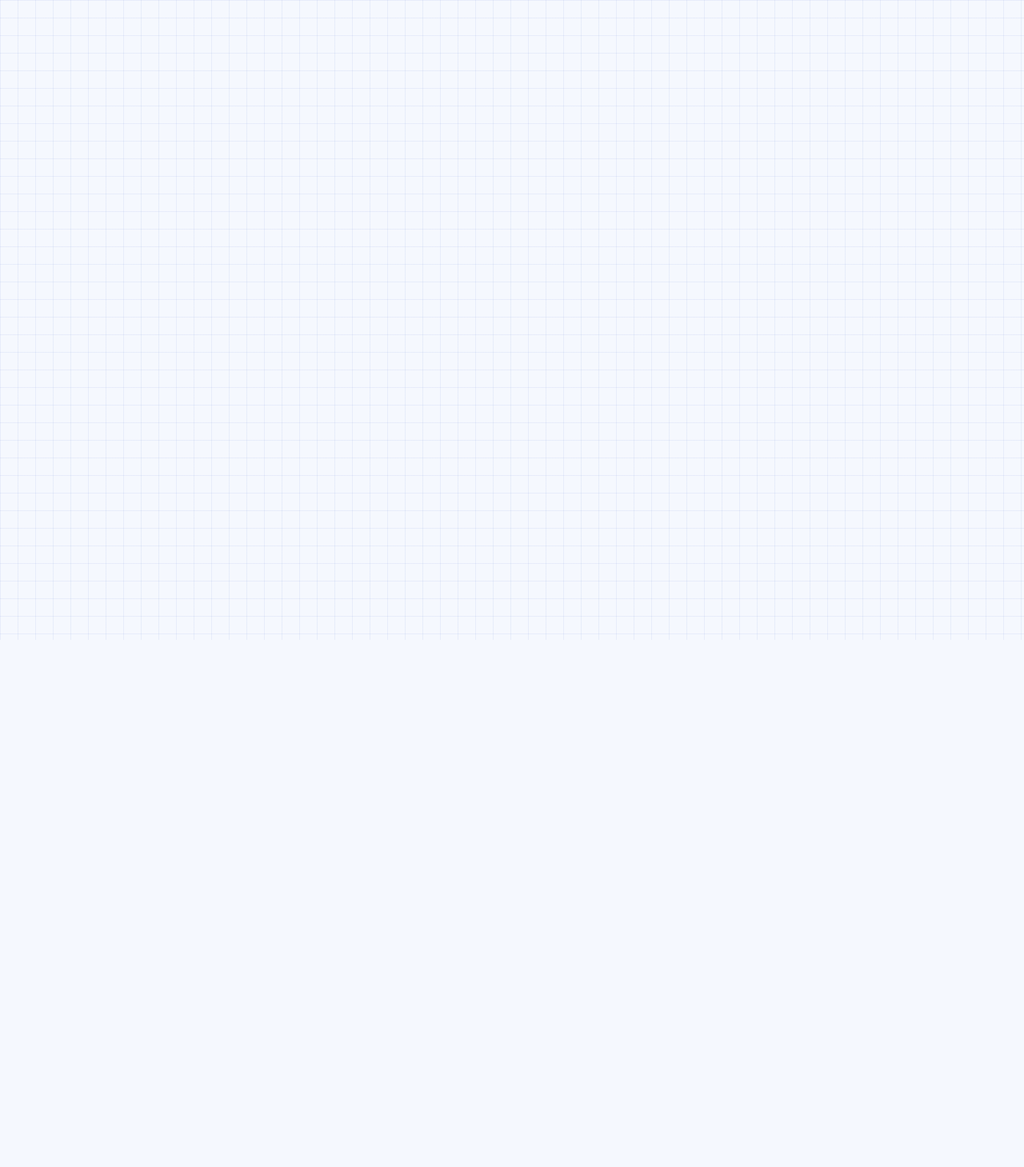
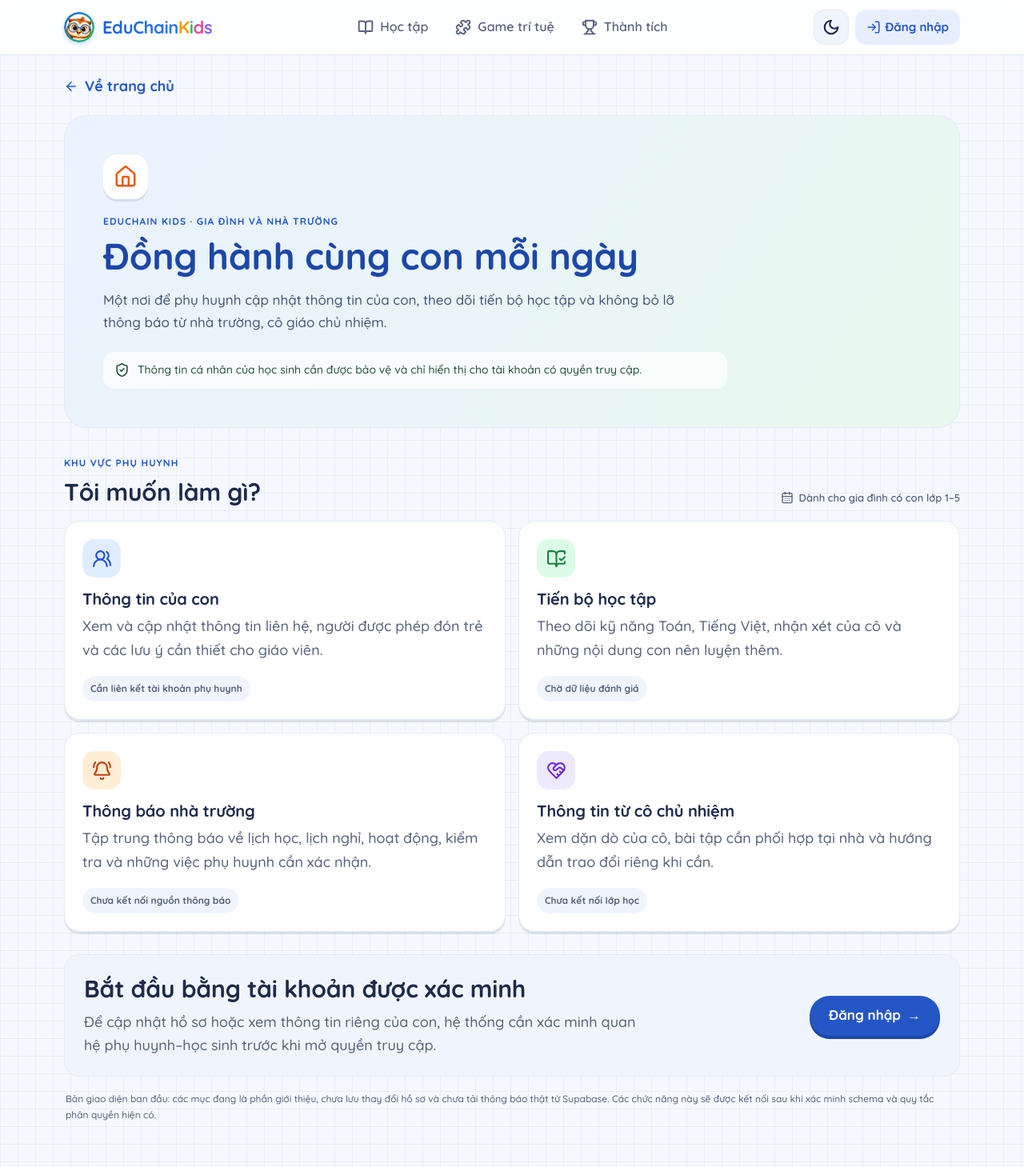
Before and after one commit to dathq51232/eduKid, a Next.js app: page /phu-huynh in a window 1280 px wide. Before the commit this address had no page. Shown: the whole page at 80% size. Before the commit the page ends 800 px from the top, so only its background shows below. Built offline with nearby package versions, Linux system fonts and the light colour scheme; no server answers.

Commit message:
feat: build parent portal landing page

```diff
--- a/src/app/phu-huynh/page.tsx
+++ b/src/app/phu-huynh/page.tsx
@@ -1,6 +1,47 @@
-import { redirect } from 'next/navigation';
+import Link from 'next/link';
+import { ArrowLeft, BellRing, BookOpenCheck, CalendarDays, HeartHandshake, House, ShieldCheck, UsersRound } from 'lucide-react';
+import LearnHeader from '@/components/LearnHeader';
 
-// Mục phụ huynh đã được bỏ. Giữ đường dẫn cũ để liên kết/bookmark cũ không lỗi 404: chuyển về trang chủ.
-export default function ParentsPage() {
-  redirect('/');
+const parentSections = [
+  { title: 'Thông tin của con', description: 'Xem và cập nhật thông tin liên hệ, người được phép đón trẻ và các lưu ý cần thiết cho giáo viên.', Icon: UsersRound, tone: 'blue', status: 'Cần liên kết tài khoản phụ huynh' },
+  { title: 'Tiến bộ học tập', description: 'Theo dõi kỹ năng Toán, Tiếng Việt, nhận xét của cô và những nội dung con nên luyện thêm.', Icon: BookOpenCheck, tone: 'green', status: 'Chờ dữ liệu đánh giá' },
+  { title: 'Thông báo nhà trường', description: 'Tập trung thông báo về lịch học, lịch nghỉ, hoạt động, kiểm tra và những việc phụ huynh cần xác nhận.', Icon: BellRing, tone: 'orange', status: 'Chưa kết nối nguồn thông báo' },
+  { title: 'Thông tin từ cô chủ nhiệm', description: 'Xem dặn dò của cô, bài tập cần phối hợp tại nhà và hướng dẫn trao đổi riêng khi cần.', Icon: HeartHandshake, tone: 'purple', status: 'Chưa kết nối lớp học' },
+];
+
+export default function ParentPortalPage() {
+  return (
+    <>
+      <LearnHeader />
+      <main className="parent-portal wrap">
+        <Link href="/" className="parent-back"><ArrowLeft size={18} aria-hidden="true" /> Về trang chủ</Link>
+        <section className="parent-welcome">
+          <div className="parent-welcome-icon"><House size={30} aria-hidden="true" /></div>
+          <p className="parent-eyebrow">EDUCHAIN KIDS · GIA ĐÌNH VÀ NHÀ TRƯỜNG</p>
+          <h1>Đồng hành cùng con mỗi ngày</h1>
+          <p className="parent-intro">Một nơi để phụ huynh cập nhật thông tin của con, theo dõi tiến bộ học tập và không bỏ lỡ thông báo từ nhà trường, cô giáo chủ nhiệm.</p>
+          <div className="parent-trust-note"><ShieldCheck size={19} aria-hidden="true" /><span>Thông tin cá nhân của học sinh cần được bảo vệ và chỉ hiển thị cho tài khoản có quyền truy cập.</span></div>
+        </section>
+        <section className="parent-section" aria-labelledby="parent-tools-title">
+          <div className="parent-section-heading">
+            <div><p className="parent-eyebrow">KHU VỰC PHỤ HUYNH</p><h2 id="parent-tools-title">Tôi muốn làm gì?</h2></div>
+            <span className="parent-grade-note"><CalendarDays size={16} aria-hidden="true" /> Dành cho gia đình có con lớp 1–5</span>
+          </div>
+          <div className="parent-tools-grid">
+            {parentSections.map(({ title, description, Icon, tone, status }) => (
+              <article className={`parent-tool-card tone-${tone}`} key={title}>
+                <div className="parent-tool-icon"><Icon size={25} aria-hidden="true" /></div>
+                <h3>{title}</h3><p>{description}</p><span className="parent-tool-status">{status}</span>
+              </article>
+            ))}
+          </div>
+        </section>
+        <section className="parent-next-step">
+          <div><h2>Bắt đầu bằng tài khoản được xác minh</h2><p>Để cập nhật hồ sơ hoặc xem thông tin riêng của con, hệ thống cần xác minh quan hệ phụ huynh–học sinh trước khi mở quyền truy cập.</p></div>
+          <Link href="/dang-nhap?vai=nguoi-lon&next=%2Fphu-huynh" className="btn btn-primary">Đăng nhập <span aria-hidden="true">→</span></Link>
+        </section>
+        <p className="parent-build-note">Bản giao diện ban đầu: các mục đang là phần giới thiệu, chưa lưu thay đổi hồ sơ và chưa tải thông báo thật từ Supabase. Các chức năng này sẽ được kết nối sau khi xác minh schema và quy tắc phân quyền hiện có.</p>
+      </main>
+    </>
+  );
 }
```
